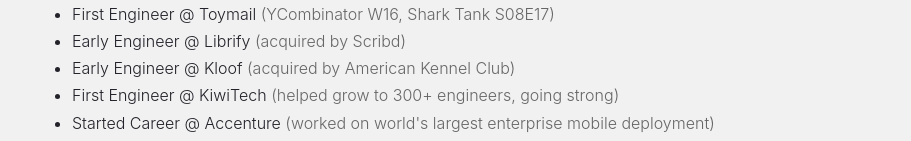
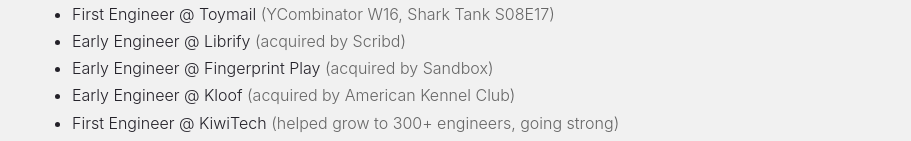
Before and after one commit to samir-roy/samirroy.com, a Gatsby site: page / in a window 1280 px wide. Shown: the part 2204-2345 px from the top of the page, without its empty margins (184-1095 px from the left). Built offline with nearby package versions, Linux system fonts and the light colour scheme; Gatsby itself is replaced by a stand-in of ours; no server answers.

Commit message:
Add Fingerprint to experience (#5)

```diff
--- a/src/components/content/Experience.tsx
+++ b/src/components/content/Experience.tsx
@@ -21,6 +21,7 @@
       <Item title="Senior Engineer @ Collage" subtitle="(acquired by Foreground)" />
       <Item title="First Engineer @ Toymail" subtitle="(YCombinator W16, Shark Tank S08E17)" />
       <Item title="Early Engineer @ Librify" subtitle="(acquired by Scribd)" />
+      <Item title="Early Engineer @ Fingerprint Play" subtitle="(acquired by Sandbox)" />
       <Item title="Early Engineer @ Kloof" subtitle="(acquired by American Kennel Club)" />
       <Item title="First Engineer @ KiwiTech" subtitle="(helped grow to 300+ engineers, going strong)" />
       <Item title="Started Career @ Accenture" subtitle="(worked on world's largest enterprise mobile deployment)" />
```
